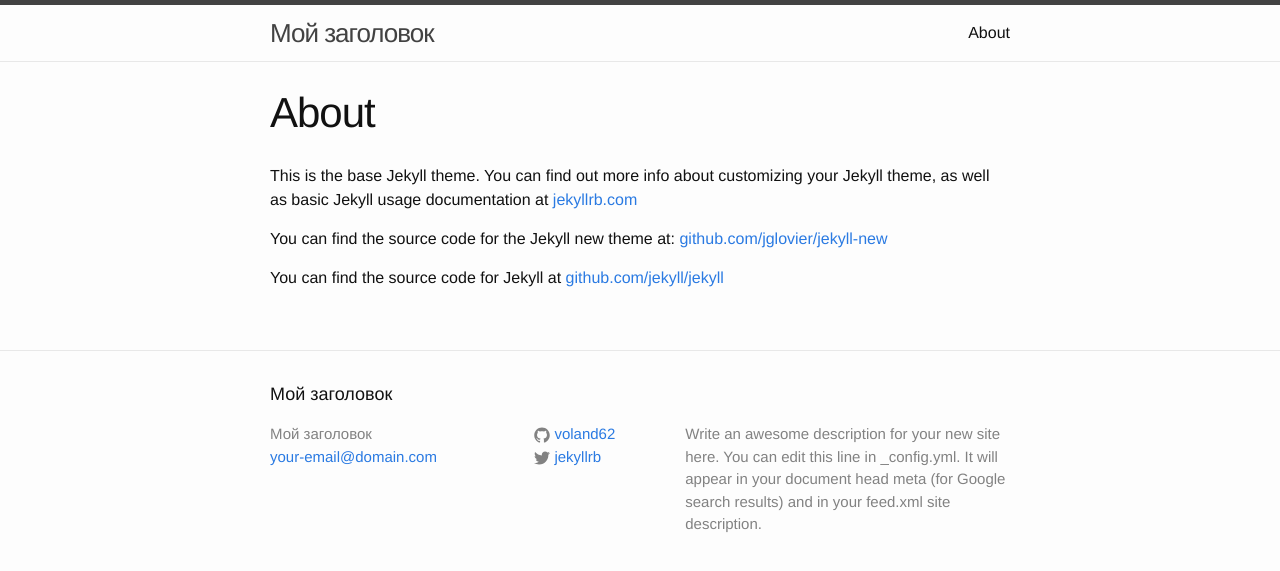
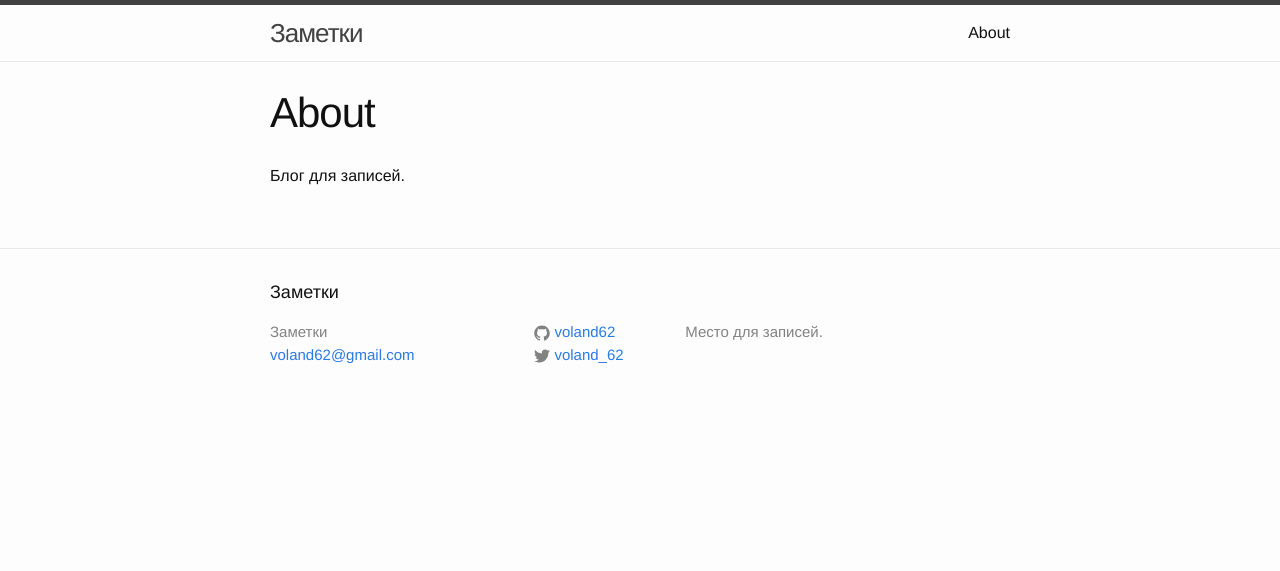
Before and after one commit to voland62/zzz, a Jekyll site: the page built from about.md, in a window 1280 px wide. Shown: the top 571 px of the page. Built offline with Jekyll 4.4.1, drawn with Linux system fonts in a browser that asks for light colours.

Commit message:
some corrections

```diff
--- a/_config.yml
+++ b/_config.yml
@@ -1,13 +1,10 @@
 # Site settings
-title: Мой заголовок
-email: your-email@domain.com
-description: > # this means to ignore newlines until "baseurl:"
-  Write an awesome description for your new site here. You can edit this
-  line in _config.yml. It will appear in your document head meta (for
-  Google search results) and in your feed.xml site description.
+title: Заметки
+email: voland62@gmail.com
+description: "Место для записей."
 baseurl: "/zzz" # the subpath of your site, e.g. /blog/
 url: "http://yourdomain.com" # the base hostname & protocol for your site
-twitter_username: jekyllrb
+twitter_username: voland_62
 github_username:  voland62
 
 # Build settings
--- a/about.md
+++ b/about.md
@@ -4,8 +4,4 @@
 permalink: /about/
 ---
 
-This is the base Jekyll theme. You can find out more info about customizing your Jekyll theme, as well as basic Jekyll usage documentation at [jekyllrb.com](http://jekyllrb.com/)
-
-You can find the source code for the Jekyll new theme at: [github.com/jglovier/jekyll-new](https://github.com/jglovier/jekyll-new)
-
-You can find the source code for Jekyll at [github.com/jekyll/jekyll](https://github.com/jekyll/jekyll)
+Блог для записей.
```
